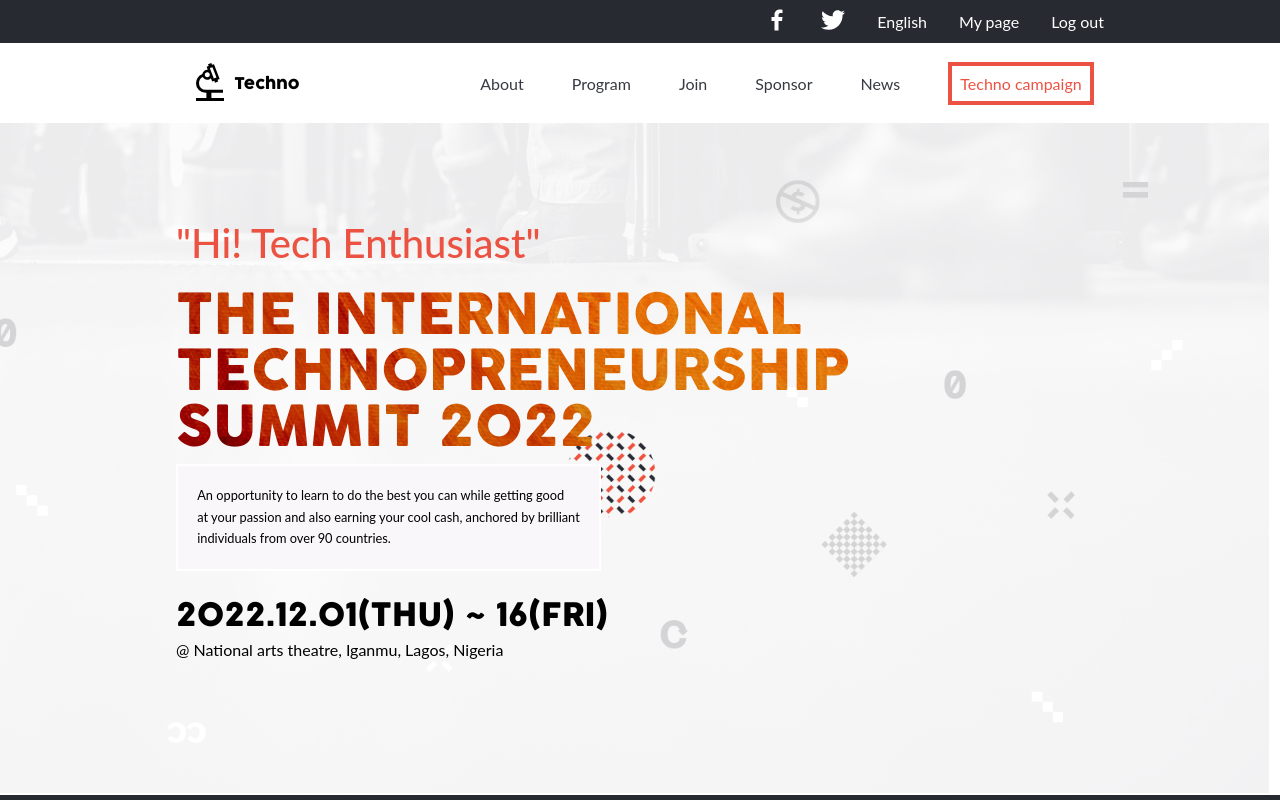
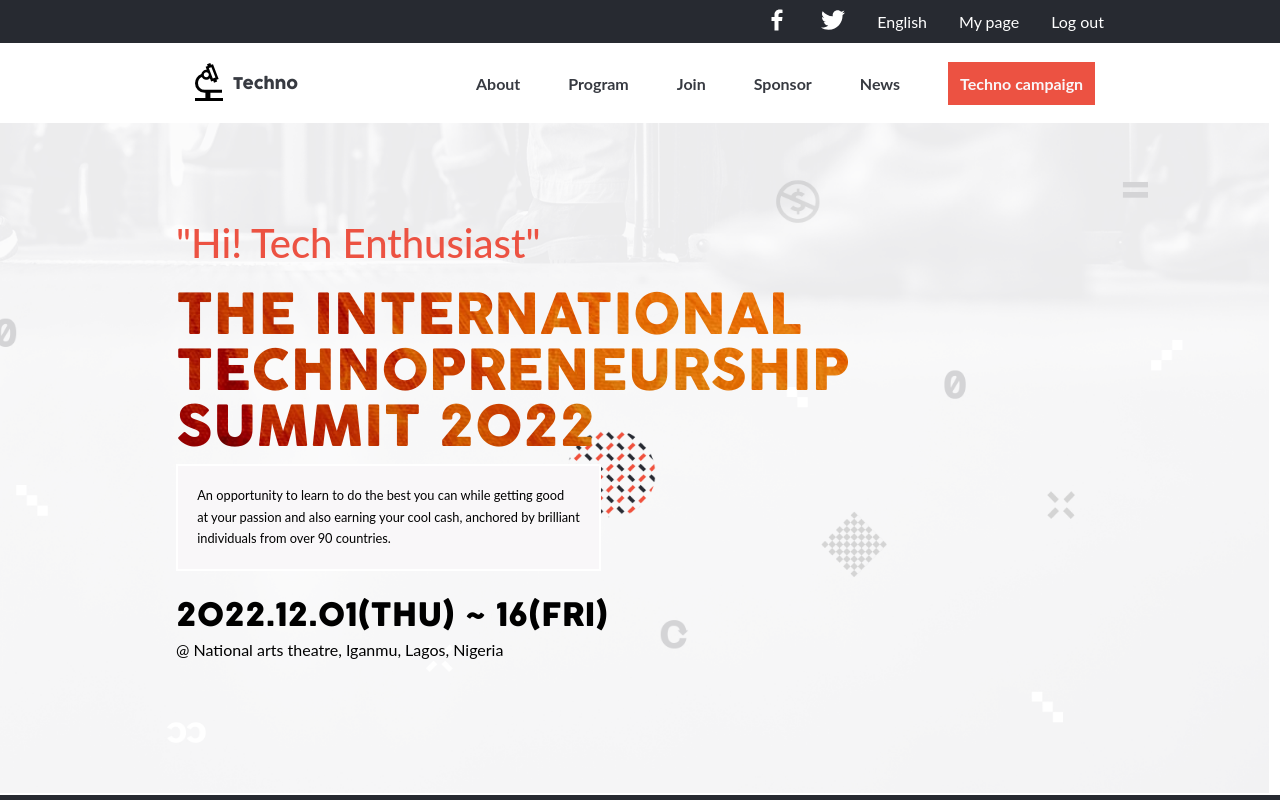
Before and after one commit to AdnanOlarmmi/Technopreneur, a website: page index.html in a window 1280 px wide. In both pictures the pointer is over the link "Techno campaign". Shown: the top 800 px of the page. Drawn offline with Linux system fonts and the light colour scheme.

Commit message:
Add transition to nav

```diff
--- a/styles.css
+++ b/styles.css
@@ -41,7 +41,7 @@ a,
 a:active,
 a:visited {
   text-decoration: none;
-  color: inherit;
+  color: var(--gray-black);
 }
 
 img {
@@ -531,6 +531,12 @@ img {
     padding: 0.5em;
     visibility: visible;
     position: static;
+    transition: all 0.3s ease-in-out;
+  }
+
+  #tecno:hover {
+    color: var(--tertiary-color);
+    background-color: var(--primary-color);
   }
 
   .XIcon {
@@ -544,8 +550,13 @@ img {
   }
 
   .main-nav__list li a {
-    color: var(--gray-black);
     font-family: "Lato", sans-serif;
+    font-weight: 700;
+    transition: color 0.2s ease-in-out;
+  }
+
+  .main-nav__list li:hover a {
+    color: var(--primary-color);
   }
 
   .hero {
```
